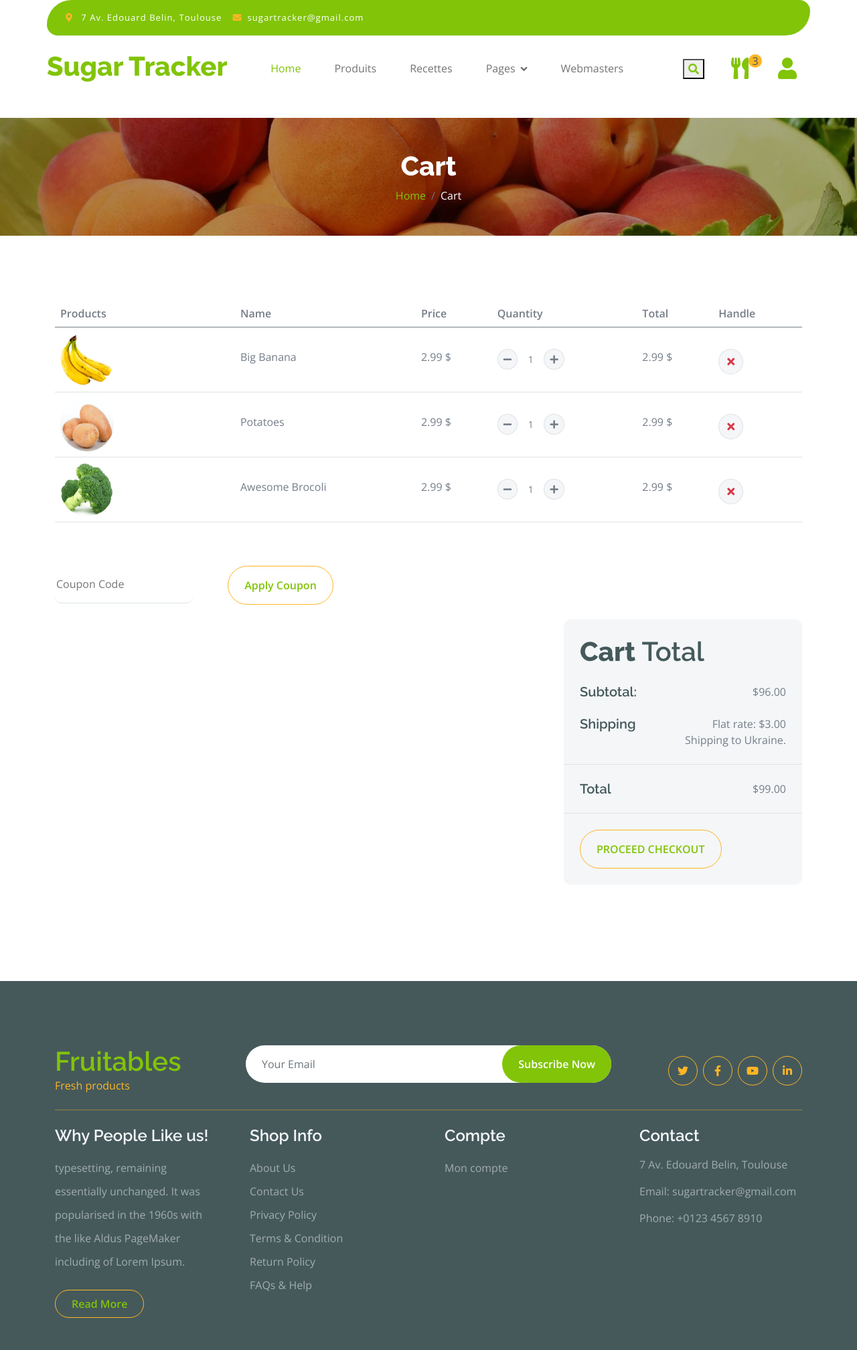
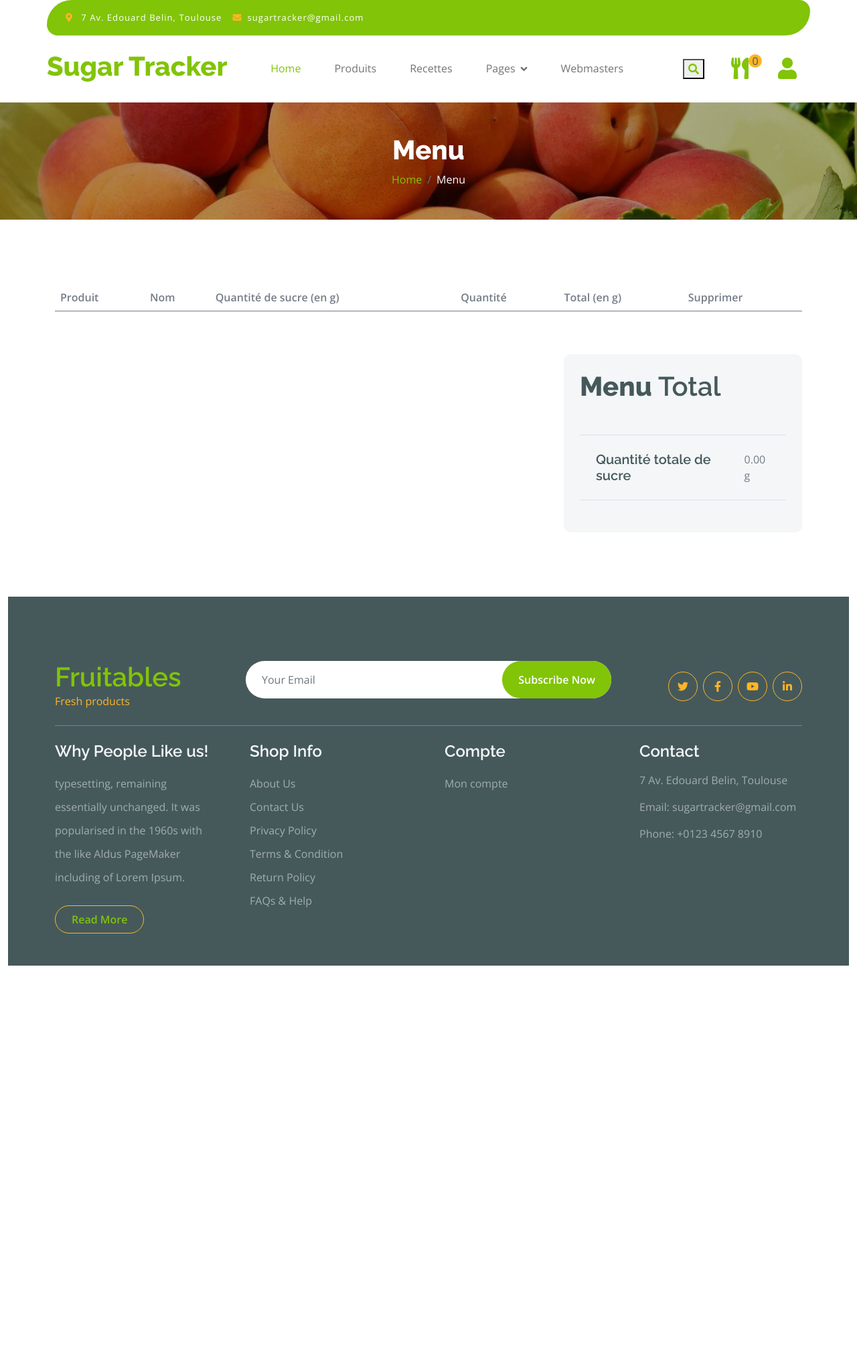
Before and after one commit to Majdi-si/BE_Web, a Flask app: page /menu in a window 1280 px wide. Shown: the whole page at 67% size. After the commit the page ends 1442 px from the top, so only its background shows below. Run offline with Flask 3, Linux system fonts and the light colour scheme; lists and menus that the app fills with data are empty; some libraries are stand-ins or nearby versions.

Commit message:
chore: Ajouter la fonctionnalité d'ajout de produit au repas

```diff
--- a/sujet_groupeE/template/layout/navbar.html
+++ b/sujet_groupeE/template/layout/navbar.html
@@ -18,6 +18,8 @@
     }
 </style>
 <script src="\static\js\scripts.js"></script>
+<script src="https://ajax.googleapis.com/ajax/libs/jquery/3.5.1/jquery.min.js"></script>
+
 
 
 <div class="container-fluid fixed-top">
@@ -83,7 +85,7 @@
 
                 <a href="/menu" class="position-relative me-4 my-auto spaced-element">
                     <i class="fas fa-utensils fa-2x"></i>
-                    <span class="position-absolute bg-secondary rounded-circle d-flex align-items-center justify-content-center text-dark px-1" style="top: -5px; left: 26px; height: 20px; min-width: 20px;">3</span>
+                    <span class="product-count position-absolute bg-secondary rounded-circle d-flex align-items-center justify-content-center text-dark px-1" style="top: -5px; left: 26px; height: 20px; min-width: 20px;">{{ session['meal']|length if 'meal' in session else 0 }}</span>
                 </a>
                 <style>
                 .dropdown-content {
@@ -134,5 +136,53 @@
     </div>
 </div>
 
-d-flex m-3 me-0
-btn-search btn border border-secondary btn-md-square rounded-circle bg-white me-4
+<script>
+    $(document).ready(function() {
+        $('.btn-add').click(function(event) {
+            event.preventDefault();
+
+            var formElement = $(this).closest('form');
+            var nom_produit = formElement.find('input[name="produit.nom_produit"]').val();
+            var idCategorie = formElement.find('input[name="produit.idCategorie"]').val();
+            var qtsucre = formElement.find('input[name="produit.qtsucre"]').val();
+            var image = formElement.find('input[name="produit.image"]').val();
+            var idProduit = formElement.find('input[name="produit.idProduit"]').val();
+
+            $.ajax({
+                url: '/add_to_meal',
+                type: 'POST',
+                data: JSON.stringify({
+                    nom_produit: nom_produit,
+                    idCategorie: idCategorie,
+                    qtsucre: qtsucre,
+                    image: image,
+                    idProduit: idProduit
+                }),
+                contentType: 'application/json',
+                success: function(response) {
+                    $('.product-count').text(response.productCount);
+                }
+            });
+        });
+
+        $('.btn-delete').click(function(event) {
+            event.preventDefault();
+
+            var formElement = $(this).closest('form');
+            var idProduit = formElement.find('input[name="produit.idProduit"]').val();
+
+            $.ajax({
+                url: '/delete_product',
+                type: 'POST',
+                data: JSON.stringify({ id: idProduit }),
+                contentType: 'application/json',
+                success: function(response) {
+                    // Supprimer la ligne du produit du tableau
+                    $('#product-row-' + idProduit).remove();
+                    // Mettre à jour le nombre de produits
+                    $('.product-count').text(response.productCount - 1);
+                }
+            });
+        });
+    });
+</script>
--- a/sujet_groupeE/template/menu.html
+++ b/sujet_groupeE/template/menu.html
@@ -2,11 +2,12 @@
 <html lang="en">
 
     <head>
-        {% set titre="Panier" %}
+        {% set titre="Menu" %}
         {% include("layout/head.html") %}
     </head>
 
     <body>
+        <script src="https://ajax.googleapis.com/ajax/libs/jquery/3.5.1/jquery.min.js"></script>
 
         <!-- Spinner Start -->
         {% include("layout/spinner.html") %}
@@ -24,7 +25,7 @@
 
 
         <!-- Single Page Header start -->
-        {% set nom_page="Cart" %}
+        {% set nom_page="Menu" %}
         {% include("layout/breadcrumb.html") %}
         <!-- Single Page Header End -->
 
@@ -36,35 +37,36 @@
                     <table class="table">
                         <thead>
                           <tr>
-                            <th scope="col">Products</th>
-                            <th scope="col">Name</th>
-                            <th scope="col">Price</th>
-                            <th scope="col">Quantity</th>
-                            <th scope="col">Total</th>
-                            <th scope="col">Handle</th>
+                            <th scope="col">Produit</th>
+                            <th scope="col">Nom</th>
+                            <th scope="col">Quantité de sucre (en g)</th>
+                            <th scope="col">Quantité</th>
+                            <th scope="col">Total (en g)</th>
+                            <th scope="col">Supprimer</th>
                           </tr>
                         </thead>
                         <tbody>
-                            <tr>
+                            {% for produit in produits_menu %}
+                                <tr id="product-row-{{produit.idProduit}}">
                                     <th scope="row">
                                         <div class="d-flex align-items-center">
-                                        <img src="static/img/vegetable-item-3.png" class="img-fluid me-5 rounded-circle" style="width: 80px; height: 80px;" alt="">
+                                            <img src="static/img/{{ produit.image }}" class="img-fluid me-5 rounded-circle" style="width: 80px; height: 80px;" alt="">
                                         </div>
                                     </th>
                                     <td>
-                                    <p class="mb-0 mt-4">Big Banana</p>
+                                        <p class="mb-0 mt-4">{{ produit.nom_produit.replace('_', ' ') | capitalize  }}</p>
                                     </td>
                                     <td>
-                                    <p class="mb-0 mt-4">2.99 $</p>
+                                        <p class="mb-0 mt-4" data-qtsucre="{{ produit.qtsucre }}">{{ produit.qtsucre }}</p>
                                     </td>
                                     <td>
                                         <div class="input-group quantity mt-4" style="width: 100px;">
                                             <div class="input-group-btn">
-                                            <button class="btn btn-sm btn-minus rounded-circle bg-light border" >
+                                                <button class="btn btn-sm btn-minus rounded-circle bg-light border">
                                                     <i class="fa fa-minus"></i>
                                                 </button>
                                             </div>
-                                        <input type="text" class="form-control form-control-sm text-center border-0" value="1">
+                                            <input type="text" class="form-control form-control-sm text-center border-0 quantity-input" value="1" name = "quantity-input">
                                             <div class="input-group-btn">
                                                 <button class="btn btn-sm btn-plus rounded-circle bg-light border">
                                                     <i class="fa fa-plus"></i>
@@ -73,117 +75,35 @@
                                         </div>
                                     </td>
                                     <td>
-                                    <p class="mb-0 mt-4">2.99 $</p>
+                                        <p class="mb-0 mt-4 total" name = "total"></p>
                                     </td>
                                     <td>
-                                    <button class="btn btn-md rounded-circle bg-light border mt-4" >
-                                        <i class="fa fa-times text-danger"></i>
-                                    </button>
-                                </td>
-
-                            </tr>
-                            <tr>
-                                <th scope="row">
-                                    <div class="d-flex align-items-center">
-                                        <img src="static/img/vegetable-item-5.jpg" class="img-fluid me-5 rounded-circle" style="width: 80px; height: 80px;" alt="" alt="">
-                                    </div>
-                                </th>
-                                <td>
-                                    <p class="mb-0 mt-4">Potatoes</p>
-                                </td>
-                                <td>
-                                    <p class="mb-0 mt-4">2.99 $</p>
-                                </td>
-                                <td>
-                                    <div class="input-group quantity mt-4" style="width: 100px;">
-                                        <div class="input-group-btn">
-                                            <button class="btn btn-sm btn-minus rounded-circle bg-light border" >
-                                            <i class="fa fa-minus"></i>
-                                            </button>
-                                        </div>
-                                        <input type="text" class="form-control form-control-sm text-center border-0" value="1">
-                                        <div class="input-group-btn">
-                                            <button class="btn btn-sm btn-plus rounded-circle bg-light border">
-                                                <i class="fa fa-plus"></i>
-                                            </button>
-                                        </div>
-                                    </div>
-                                </td>
-                                <td>
-                                    <p class="mb-0 mt-4">2.99 $</p>
-                                </td>
-                                <td>
-                                    <button class="btn btn-md rounded-circle bg-light border mt-4" >
+                                        <button class="btn btn-md rounded-circle bg-light border mt-4 btn-delete" data-product-id="{{produit.idProduit}}">
                                             <i class="fa fa-times text-danger"></i>
                                         </button>
                                     </td>
                                 </tr>
-                            <tr>
-                                <th scope="row">
-                                    <div class="d-flex align-items-center">
-                                        <img src="static/img/vegetable-item-2.jpg" class="img-fluid me-5 rounded-circle" style="width: 80px; height: 80px;" alt="" alt="">
-                                    </div>
-                                </th>
-                                <td>
-                                    <p class="mb-0 mt-4">Awesome Brocoli</p>
-                                </td>
-                                <td>
-                                    <p class="mb-0 mt-4">2.99 $</p>
-                                </td>
-                                <td>
-                                    <div class="input-group quantity mt-4" style="width: 100px;">
-                                        <div class="input-group-btn">
-                                            <button class="btn btn-sm btn-minus rounded-circle bg-light border" >
-                                            <i class="fa fa-minus"></i>
-                                            </button>
-                                        </div>
-                                        <input type="text" class="form-control form-control-sm text-center border-0" value="1">
-                                        <div class="input-group-btn">
-                                            <button class="btn btn-sm btn-plus rounded-circle bg-light border">
-                                                <i class="fa fa-plus"></i>
-                                            </button>
-                                        </div>
-                                    </div>
-                                </td>
-                                <td>
-                                    <p class="mb-0 mt-4">2.99 $</p>
-                                </td>
-                                <td>
-                                    <button class="btn btn-md rounded-circle bg-light border mt-4" >
-                                        <i class="fa fa-times text-danger"></i>
-                                    </button>
-                                </td>
-                            </tr>
+
+                            {% endfor %}
                         </tbody>
                     </table>
+
                 </div>
                 <div class="mt-5">
-                    <input type="text" class="border-0 border-bottom rounded me-5 py-3 mb-4" placeholder="Coupon Code">
-                    <button class="btn border-secondary rounded-pill px-4 py-3 text-primary" type="button">Apply Coupon</button>
+                    <input type="hidden" class="border-0 border-bottom rounded me-5 py-3 mb-4" placeholder="Coupon Code">
                 </div>
                 <div class="row g-4 justify-content-end">
                     <div class="col-8"></div>
                     <div class="col-sm-8 col-md-7 col-lg-6 col-xl-4">
                         <div class="bg-light rounded">
                             <div class="p-4">
-                                <h1 class="display-6 mb-4">Cart <span class="fw-normal">Total</span></h1>
+                                <h1 class="display-6 mb-4">Menu <span class="fw-normal">Total</span></h1>
                                 <div class="d-flex justify-content-between mb-4">
-                                    <h5 class="mb-0 me-4">Subtotal:</h5>
-                                    <p class="mb-0">$96.00</p>
-                                </div>
-                                <div class="d-flex justify-content-between">
-                                    <h5 class="mb-0 me-4">Shipping</h5>
-                                    <div class="">
-                                        <p class="mb-0">Flat rate: $3.00</p>
-                                    </div>
-                                </div>
-                                <p class="mb-0 text-end">Shipping to Ukraine.</p>
                             </div>
                             <div class="py-4 mb-4 border-top border-bottom d-flex justify-content-between">
-                                <h5 class="mb-0 ps-4 me-4">Total</h5>
-                                <p class="mb-0 pe-4">$99.00</p>
+                                <h5 class="mb-0 ps-4 me-4">Quantité totale de sucre</h5>
+                                <p class="mb-0 pe-4 total-sugar"></p>
                             </div>
-                            <button class="btn border-secondary rounded-pill px-4 py-3 text-primary text-uppercase mb-4 ms-4" type="button">Proceed Checkout</button>
                         </div>
                     </div>
                 </div>
@@ -208,6 +128,70 @@
 
     <!-- JavaScript Libraries -->
     {% include("layout/script.html") %}
+    <script>
+                function calculateTotalSugar() {
+            var totalSugar = 0;
+            $('.total').each(function() {
+                totalSugar += parseFloat($(this).text());
+            });
+            $('.total-sugar').text(totalSugar.toFixed(2) + " g");
+        }
+        $(document).ready(function() {
+            // Fonction pour calculer et afficher le total
+            function calculateTotal(quantityInput, totalElement, sugarQuantity) {
+                var quantity = parseFloat(quantityInput.val());
+                var total = quantity * sugarQuantity;
+                totalElement.text(total.toFixed(2));
+                return total;
+            }
+
+
+
+            // Calculer et afficher le total pour chaque produit au chargement de la page
+            $('.quantity').each(function() {
+                var quantityInput = $(this).find('[name="quantity-input"]');
+                var totalElement = $(this).closest('tr').find('[name="total"]');
+                var sugarElement = $(this).closest('tr').find('[data-qtsucre]');
+                var sugarQuantity = parseFloat(sugarElement.attr('data-qtsucre'));
+                calculateTotal(quantityInput, totalElement, sugarQuantity);
+            });
+
+            // Calculer et afficher la quantité totale de sucre au chargement de la page
+            calculateTotalSugar();
+
+            // Mettre à jour le total et la quantité totale de sucre lorsque la quantité est modifiée
+            $('.btn-plus, .btn-minus').click(function() {
+                var quantityInput = $(this).closest('.quantity').find('[name="quantity-input"]');
+                var totalElement = $(this).closest('tr').find('[name="total"]');
+                var sugarElement = $(this).closest('tr').find('[data-qtsucre]');
+                var sugarQuantity = parseFloat(sugarElement.attr('data-qtsucre'));
+                calculateTotal(quantityInput, totalElement, sugarQuantity);
+                calculateTotalSugar();
+            });
+        });
+        $(document).ready(function() {
+            // Ajouter un gestionnaire d'événements click aux boutons de suppression
+            $('.btn-delete').click(function() {
+                // Obtenir l'ID du produit à supprimer
+                var productId = $(this).attr('data-product-id');
+
+                // Envoyer une requête AJAX pour supprimer le produit de la session
+                $.ajax({
+                    url: '/delete_product',
+                    type: 'POST',
+                    data: JSON.stringify({ id: productId }),
+                    contentType: 'application/json',
+                    success: function(response) {
+                        // Supprimer la ligne du produit du tableau
+                        $('#product-row-' + productId).remove();
+
+                        // Mettre à jour le total et la quantité totale de sucre
+                        calculateTotalSugar();
+                    }
+                });
+            });
+        });
+    </script>
 
     </body>
 
--- a/sujet_groupeE/views.py
+++ b/sujet_groupeE/views.py
@@ -7,6 +7,7 @@ import pandas, os
 import json
 from math import ceil
 from werkzeug.utils import secure_filename
+from flask import jsonify
 
 app = Flask(__name__)
 app.template_folder = "template"
@@ -20,7 +21,8 @@ def index():
 #page home
 @app.route("/menu")
 def menu():
-    return render_template("menu.html")
+    produits_menu = session.get('meal', [])  # Récupère les produits du repas
+    return render_template("menu.html", produits_menu=produits_menu)
 
 @app.route("/404")
 def error():
@@ -346,3 +348,30 @@ def produits(page=1, category_id=None):
         return render_template('produits_partiel.html', produits=produits, next_url=next_url, prev_url=prev_url, total_pages=total_pages, current_page=page, categories=categories, total_produits_par_categorie=total_produits_par_categorie)
     else:
         return render_template('produits.html', produits=produits, next_url=next_url, prev_url=prev_url, total_pages=total_pages, current_page=page, categories=categories, total_produits_par_categorie=total_produits_par_categorie)
+
+@app.route('/add_to_meal', methods=['POST'])
+def add_to_meal():
+    data = request.get_json()
+    produit_nom = data.get('nom_produit')
+    produit_cat = data.get('idCategorie')
+    produit_qtsucre = data.get('qtsucre')
+    produit_image = data.get('image')
+    produit_id = data.get('idProduit')
+
+    meal = session.get('meal', [])
+    meal.append({'nom_produit': produit_nom, 'idCategorie': produit_cat, 'qtsucre': produit_qtsucre, 'image': produit_image, 'idProduit': produit_id})
+    session['meal'] = meal
+    return jsonify({'productCount': len(meal)})
+
+
+@app.route('/delete_product', methods=['POST'])
+def delete_product():
+    data = request.get_json()
+    print("data",data)  # Ajoutez cette ligne pour afficher les données reçues
+    product_id = data.get('id')  # Utilisez la clé 'id' pour obtenir l'ID du produit
+    meal = session.get('meal', [])
+    meal = [product for product in meal if product['idProduit'] != product_id]
+    session['meal'] = meal
+    print(session['meal'])
+    print("len(meal): ", len(meal))
+    return jsonify({'productCount': len(meal)})
```
Also changed, not shown: sujet_groupeE/model/bdd.py (+13 -0 lines), sujet_groupeE/template/produits.html (+8 -1 lines), sujet_groupeE/template/produits_partiel.html (+7 -1 lines). Lines whose indentation alone changed are shown as unchanged.
